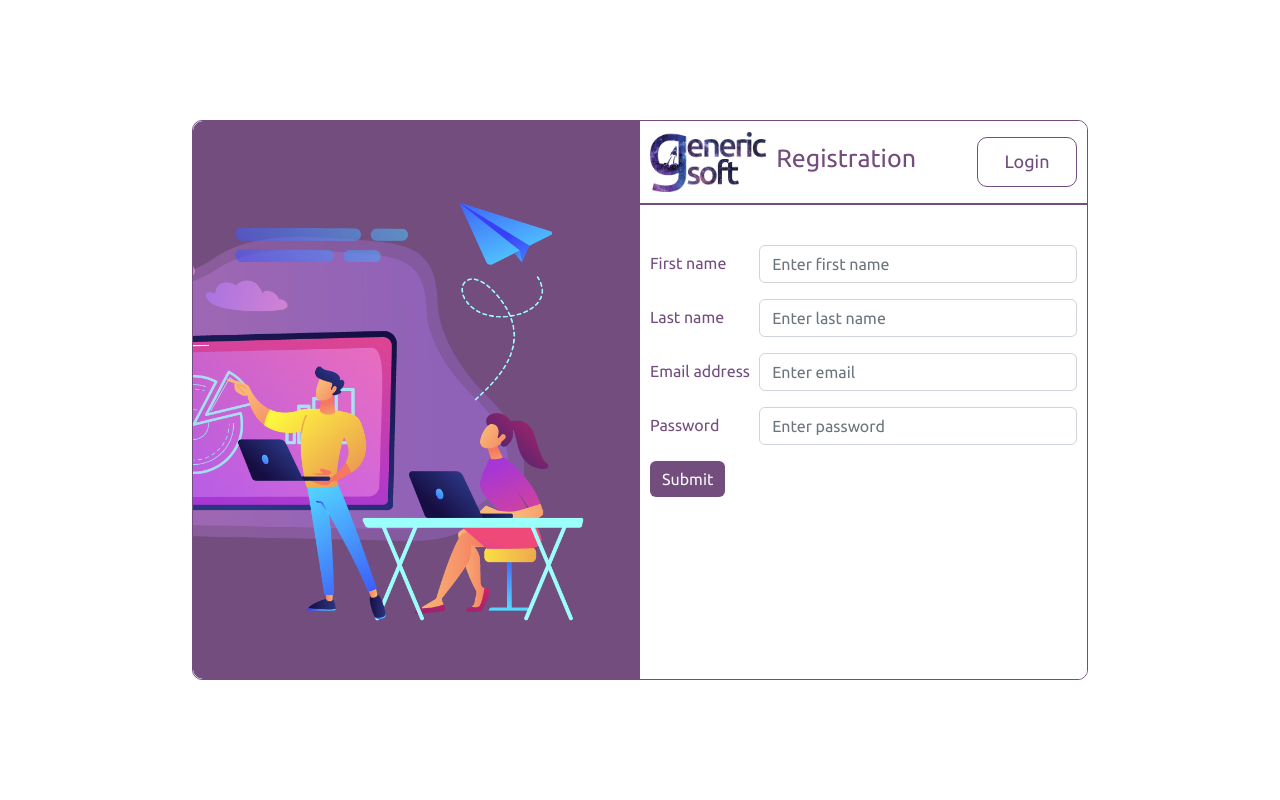
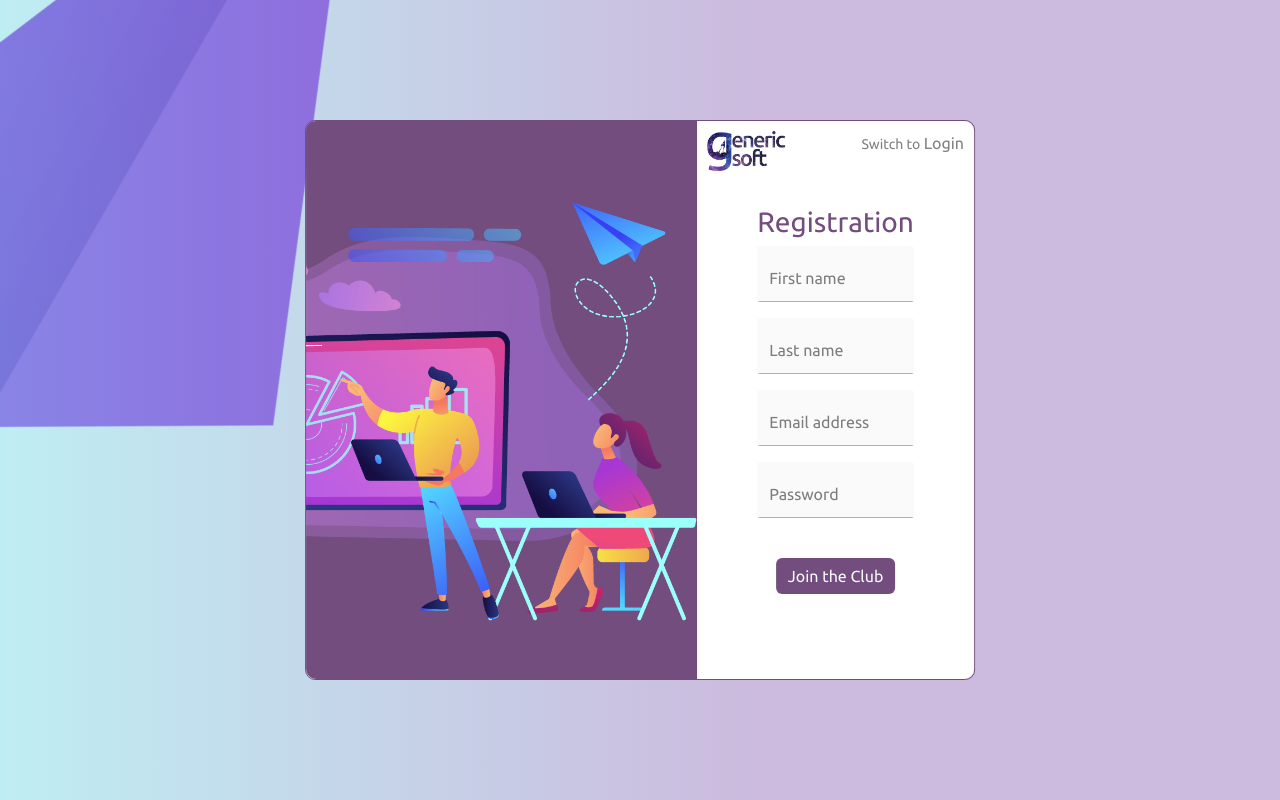
Before and after one commit to GenericSoft/GDR-Generic-Desk-Reservation, a React (Create React App) app: page / in a window 1280 px wide. Built offline with nearby package versions, Linux system fonts and the light colour scheme; no server answers.

Commit message:
added design for registration page

```diff
--- a/src/components/FormContainer/FormContainer.scss
+++ b/src/components/FormContainer/FormContainer.scss
@@ -2,26 +2,28 @@
   &-wrapper {
     position: relative;
     height: 100vh;
+    background-color: transparent;
+    background-image: linear-gradient(90deg, rgb(94, 211, 225, 0.4) 0%, rgb(127, 83, 172, 0.4) 59%);
   }
 
   &-container {
     border: 1px solid #724d7e;
-    overflow: hidden;
     border-radius: 10px;
     margin: 0;
     position: absolute;
     top: 50%;
     left: 50%;
     transform: translate(-50%, -50%);
-    width: 70vw;
     height: 70vh;
     display: flex;
+
   }
 }
 
 .form-container {
   background-color: white;
-  flex: 0.5;
+  border-top-right-radius: 10px;
+  border-bottom-right-radius: 10px;
 }
 
 .image {
@@ -33,3 +35,15 @@
   }
   height: 100%;
 }
+
+.blue-triangle1 {
+    content: "";
+    position: fixed;
+    width: 200%;
+    height: 200%;
+    top: -50%;
+    left: -50%;
+    z-index: -1;
+    background: url("../../resources/images/Purple_triangle.png") 0 0 repeat;
+    transform: rotate(30deg);
+}
--- a/src/components/FormContainer/FormContainer.tsx
+++ b/src/components/FormContainer/FormContainer.tsx
@@ -12,6 +12,7 @@ type FormContainerProps = {
 const FormContainer = ({ children, onClick }: FormContainerProps) => {
   return (
     <div className="form-page-wrapper">
+      <div className="blue-triangle1"></div>
       <div className="form-page-container">
         <div className="image-container">
           <img className="image" src={RegistrationImage} alt="form-pic" />
--- a/src/components/FormHeader/FormHeader.scss
+++ b/src/components/FormHeader/FormHeader.scss
@@ -3,18 +3,13 @@
     height: 15%;
     display: flex;
     justify-content: space-between;
-    align-items: center;
     padding: 10px;
-    border-bottom: 2px solid #724d7e;
   }
 
   &-title-container {
     display: flex;
-    gap: 10px;
-    align-items: center;
-
     & img {
-      height: 60px;
+      height: 40px;
     }
 
     & h1 {
@@ -24,6 +19,7 @@
   }
 
   &-btn-container {
+    color: grey;
     & button {
       width: 100px;
       height: 50px;
--- a/src/components/FormHeader/FormHeader.tsx
+++ b/src/components/FormHeader/FormHeader.tsx
@@ -13,12 +13,10 @@ const FormHeader = ({ onClick }: FormHeaderProps) => {
     <div className="form-header">
       <div className="form-title-container">
         <img src={Logo} alt="logo" />
-        <h1>Registration</h1>
       </div>
-      <div className="form-btn-container">
-        <button onClick={onClick} type="button">
-          Login
-        </button>
+      <div className="form-btn-container" onClick={onClick}>
+        <span className="small">Switch to</span>
+        <span> Login</span>
       </div>
     </div>
   );
--- a/src/components/InputField/InputField.tsx
+++ b/src/components/InputField/InputField.tsx
@@ -16,9 +16,10 @@ const InputField = ({
   type,
 }: InputFieldProps) => {
   return (
-    <Form.Group className="mb-3 one-line" controlId="formBasicEmail">
-      <Form.Label className="form-label">{label}</Form.Label>
+    <Form.Group className="mb-3 one-line inp" controlId="formBasicEmail">
       <Form.Control ref={reference} placeholder={placeholder} type={type} />
+      <span className="label">{label}</span>
+      <span className="focus-bg"></span>
     </Form.Group>
   );
 };
--- a/src/pages/Registration/Registration.scss
+++ b/src/pages/Registration/Registration.scss
@@ -4,7 +4,8 @@
 .form {
   &-body {
     height: 85%;
-    padding: 40px 10px 10px 10px;
+    padding: 0 60px 0 60px;
+    text-align: center;
 
     .one-line {
       display: flex;
@@ -22,3 +23,82 @@
   margin-block: 20px;
   color: $danger;
 }
+.form-control {
+  border: 0;
+  border-radius: 0;
+}
+.inp {
+  position: relative;
+  width: 100%;
+  max-width: 280px;
+  border-radius: 3px;
+  overflow: hidden;
+}
+.inp .label {
+  position: absolute;
+  top: 20px;
+  left: 12px;
+  font-size: 16px;
+  color: rgba(0, 0, 0, 0.5);
+  font-weight: 500;
+  transform-origin: 0 0;
+  transform: translate3d(0, 0, 0);
+  transition: all 0.2s ease;
+  pointer-events: none;
+}
+.inp .focus-bg {
+  position: absolute;
+  top: 0;
+  left: 0;
+  width: 100%;
+  height: 100%;
+  background: rgba(0, 0, 0, 0.05);
+  transform: scaleX(0);
+  transform-origin: left;
+}
+.inp input {
+  -webkit-appearance: none;
+  -moz-appearance: none;
+       appearance: none;
+  width: 100%;
+  border: 0;
+  font-family: inherit;
+  padding: 16px 12px 0 12px;
+  height: 56px;
+  font-size: 16px;
+  font-weight: 400;
+  background: rgba(0, 0, 0, 0.02);
+  box-shadow: inset 0 -1px 0 rgba(0, 0, 0, 0.3);
+  color: #000;
+  transition: all 0.15s ease;
+}
+.inp input:hover {
+  box-shadow: inset 0 -1px 0 rgba(0, 0, 0, 0.5);
+}
+.inp input:not(:-moz-placeholder-shown) + .label {
+  color: rgba(0, 0, 0, 0.5);
+  transform: translate3d(0, -12px, 0) scale(0.75);
+}
+.inp input:not(:-ms-input-placeholder) + .label {
+  color: rgba(0, 0, 0, 0.5);
+  transform: translate3d(0, -12px, 0) scale(0.75);
+}
+.inp input:not(:placeholder-shown) + .label {
+  color: rgba(0, 0, 0, 0.5);
+  transform: translate3d(0, -12px, 0) scale(0.75);
+}
+.inp input:focus {
+  outline: none;
+  box-shadow: inset 0 -2px 0 $primary;
+  border: 1px solid grey;
+  border-bottom: 0;
+  border-radius: 3px;
+}
+.inp input:focus + .label {
+  color: $primary;
+  transform: translate3d(0, -12px, 0) scale(0.75);
+}
+.inp input:focus + .label + .focus-bg {
+  transform: scaleX(1);
+  transition: all 0.4s ease;
+}
--- a/src/pages/Registration/Registration.tsx
+++ b/src/pages/Registration/Registration.tsx
@@ -91,34 +91,35 @@ const Registration = () => {
     <FormContainer
       onClick={() => console.log('function to navigate to log in page')}
     >
+      <h3 className="text-color-primary">Registration</h3>
       <Form onSubmit={handleSubmit}>
         <InputField
           reference={firstNameRef}
-          placeholder="Enter first name"
+          placeholder="&nbsp;"
           label="First name"
         />
         <InputField
           reference={lastNameRef}
-          placeholder="Enter last name"
+          placeholder="&nbsp;"
           label="Last name"
         />
         <InputField
           reference={emailRef}
-          placeholder="Enter email"
+          placeholder="&nbsp;"
           label="Email address"
           type="email"
         />
         <InputField
           reference={passwordRef}
-          placeholder="Enter password"
+          placeholder="&nbsp;"
           label="Password"
           type="password"
         />
 
         {errorMsg && <div className="error-message">{errorMsg}</div>}
 
-        <Button className="btn-primary" type="submit">
-          Submit
+        <Button className="btn-primary mt-4" type="submit">
+          Join the Club
         </Button>
       </Form>
     </FormContainer>
```
Also changed, not shown: .eslintrc.json, src/resources/images/Purple_triangle.png (added).
